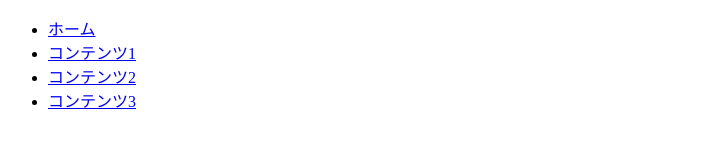
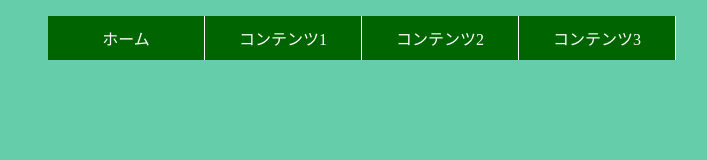
Before and after one commit to shioncolor/web1, a plain HTML site: page index.html in a window 1280 px wide. Shown: the whole page, without its empty margins (0-707 px from the left). Drawn offline with Linux system fonts and the light colour scheme.

Commit message:
Update index.html

```diff
--- a/index.html
+++ b/index.html
@@ -3,8 +3,7 @@
 <head>
 <meta charset="UTF-8">
   <title>web</title>
-  <link rel="stylesheet" type="text/css" herf="css/default.css">
-  <meta charset="utf-8">
+  <link rel="stylesheet" type="text/css" href="css/default.css">
 </head>
 <body>
   <nav id="gnav">
```
